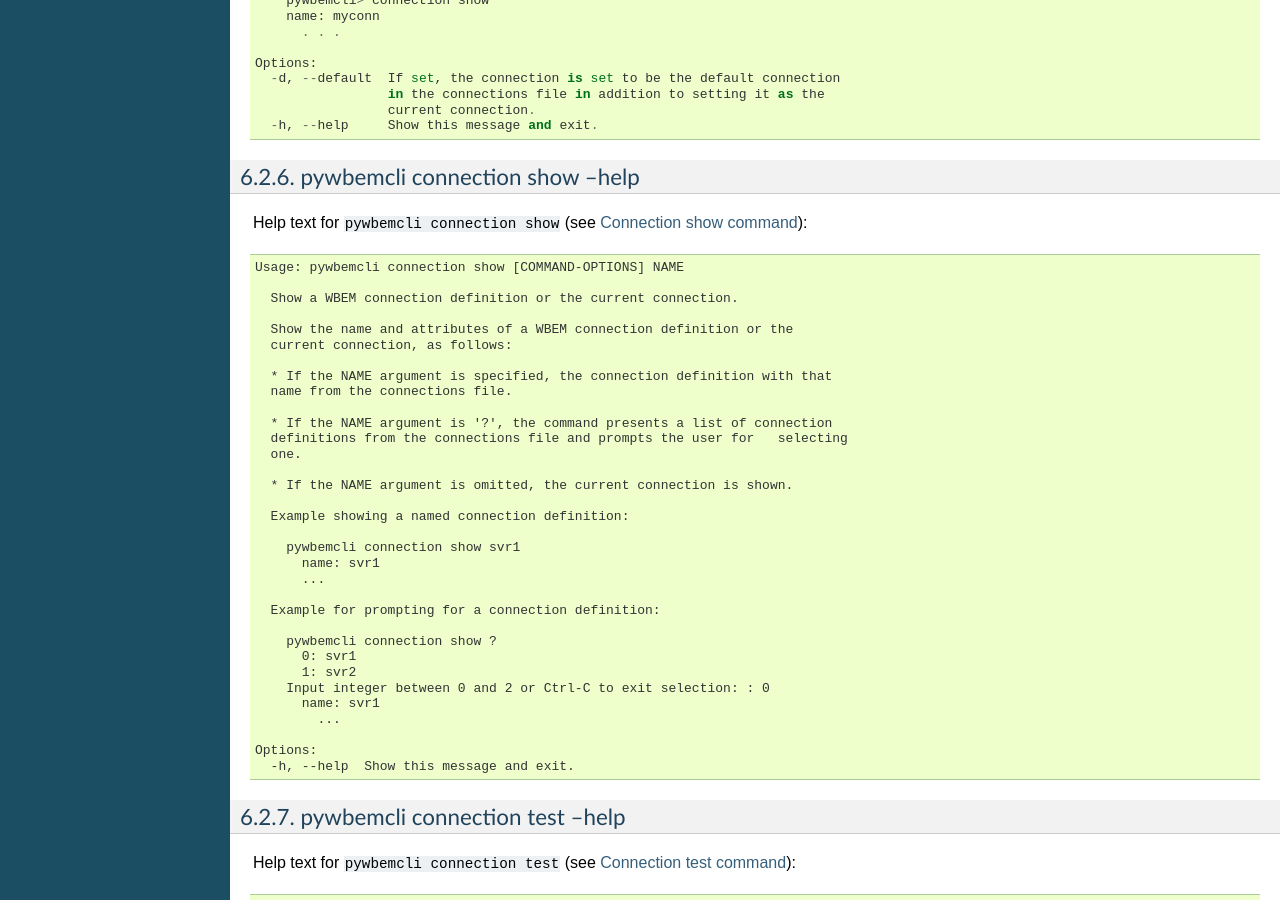
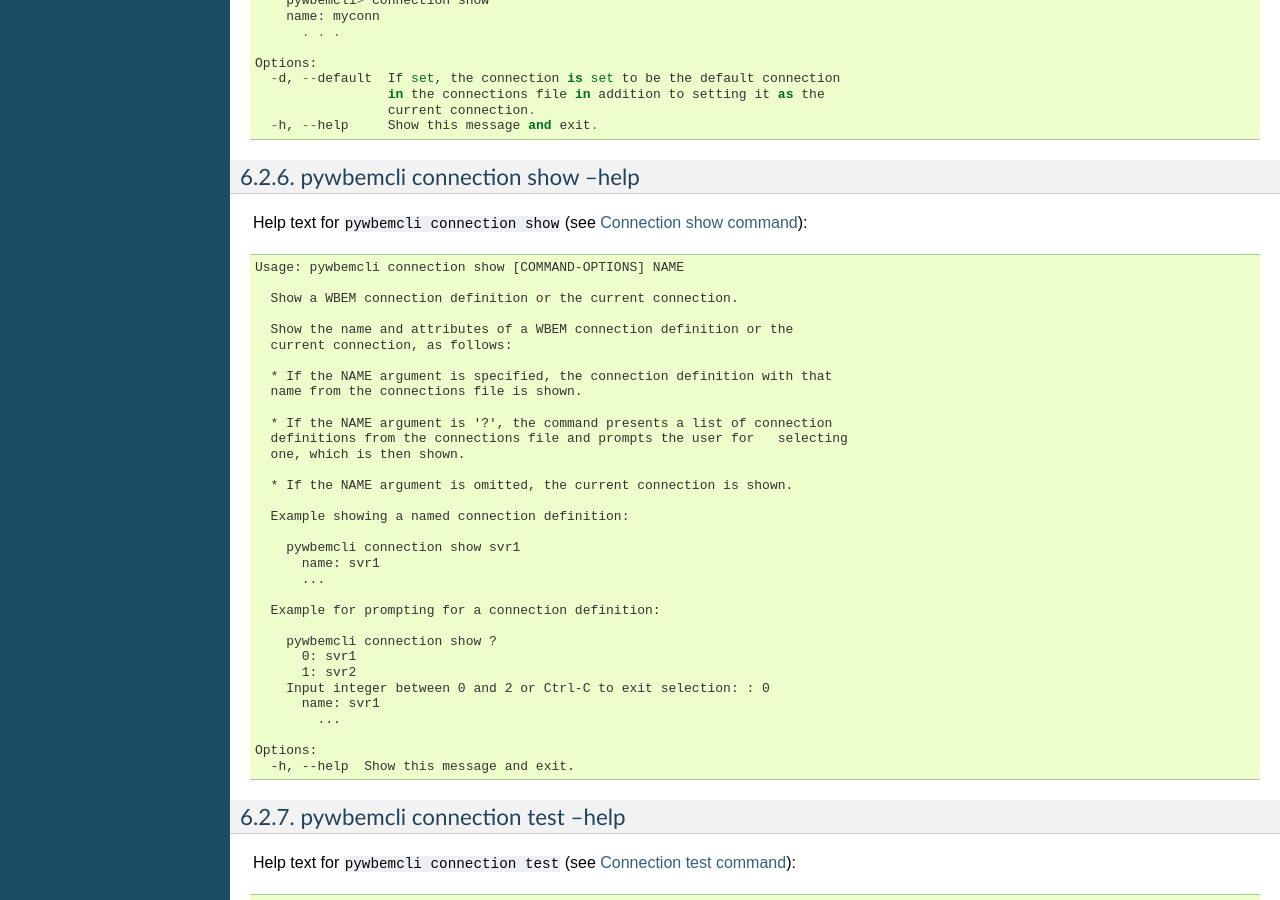
Before and after one commit to pywbem/pywbemtools, a Sphinx documentation site: the page built from docs/pywbemclicmdshelp.rst, in a window 1280 px wide and 900 px high, scrolled down 11721 px. Built offline with Sphinx 7.4.7, drawn with Linux system fonts in a browser that asks for light colours; the version number could not be read and is left out.

Commit message:
Updated generated help file
Signed-off-by: Andreas Maier <maiera@de.ibm.com>

```diff
--- a/docs/pywbemclicmdshelp.rst
+++ b/docs/pywbemclicmdshelp.rst
@@ -873,11 +873,11 @@ Help text for ``pywbemcli connection show`` (see :ref:`connection show command`)
       current connection, as follows:
 
       * If the NAME argument is specified, the connection definition with that
-      name from the connections file.
+      name from the connections file is shown.
 
       * If the NAME argument is '?', the command presents a list of connection
       definitions from the connections file and prompts the user for   selecting
-      one.
+      one, which is then shown.
 
       * If the NAME argument is omitted, the current connection is shown.
 
```
